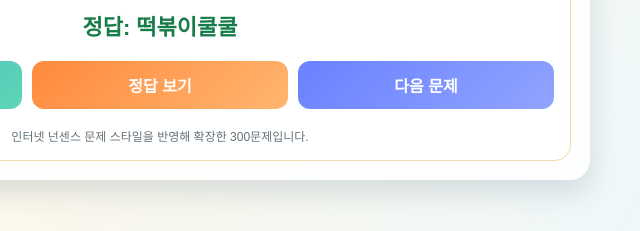
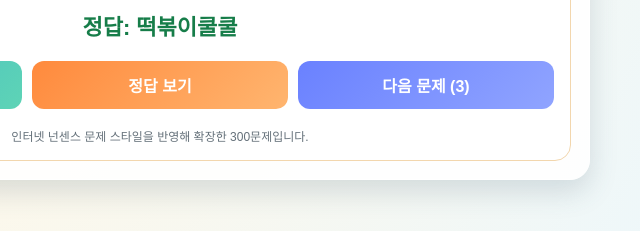
Before and after one commit to jsh1986/game, a plain HTML site: page riddle-game/index.html in a window 1280 px wide. Both pictures are taken after a click on the button "정답 보기". Shown: the part 411-642 px from the top of the page, 480-1120 px from the left. Drawn offline with Linux system fonts and the light colour scheme.

Commit message:
feat(riddle-game): auto-next 5s countdown after answer

```diff
--- a/riddle-game/index.html
+++ b/riddle-game/index.html
@@ -256,6 +256,8 @@
     let hintStep = 0;
     let answerSeen = 0;
     let answerOpened = false;
+    let autoNextTimeoutId = null;
+    let autoNextIntervalId = null;
 
     function shuffle(arr) {
       const copy = [...arr];
@@ -289,8 +291,38 @@
       seenEl.textContent = String(answerSeen);
     }
 
+    function clearAutoNextCountdown() {
+      clearTimeout(autoNextTimeoutId);
+      clearInterval(autoNextIntervalId);
+      autoNextTimeoutId = null;
+      autoNextIntervalId = null;
+      nextBtn.textContent = "다음 문제";
+    }
+
+    function startAutoNextCountdown() {
+      clearAutoNextCountdown();
+      let remain = 5;
+      nextBtn.textContent = `다음 문제 (${remain})`;
+
+      autoNextIntervalId = setInterval(() => {
+        remain -= 1;
+        if (remain <= 0) {
+          clearInterval(autoNextIntervalId);
+          autoNextIntervalId = null;
+          return;
+        }
+        nextBtn.textContent = `다음 문제 (${remain})`;
+      }, 1000);
+
+      autoNextTimeoutId = setTimeout(() => {
+        autoNextTimeoutId = null;
+        nextQuestion();
+      }, 5000);
+    }
+
     function renderQuestion() {
       const item = currentRiddle();
+      clearAutoNextCountdown();
       questionEl.textContent = item.q;
       hintEl.textContent = `글자수 힌트: ${maskByLength(item.a)}`;
       answerEl.textContent = "";
@@ -315,12 +347,14 @@
       if (!answerOpened) {
         answerSeen += 1;
         answerOpened = true;
+        startAutoNextCountdown();
       }
       answerEl.textContent = `정답: ${currentRiddle().a}`;
       updateStats();
     }
 
     function nextQuestion() {
+      clearAutoNextCountdown();
       index += 1;
       if (index >= riddles.length) {
         order = shuffle([...Array(riddles.length).keys()]);
@@ -334,6 +368,7 @@
     nextBtn.addEventListener("click", nextQuestion);
 
     function init() {
+      clearAutoNextCountdown();
       order = shuffle([...Array(riddles.length).keys()]);
       index = 0;
       hintStep = 0;
```
